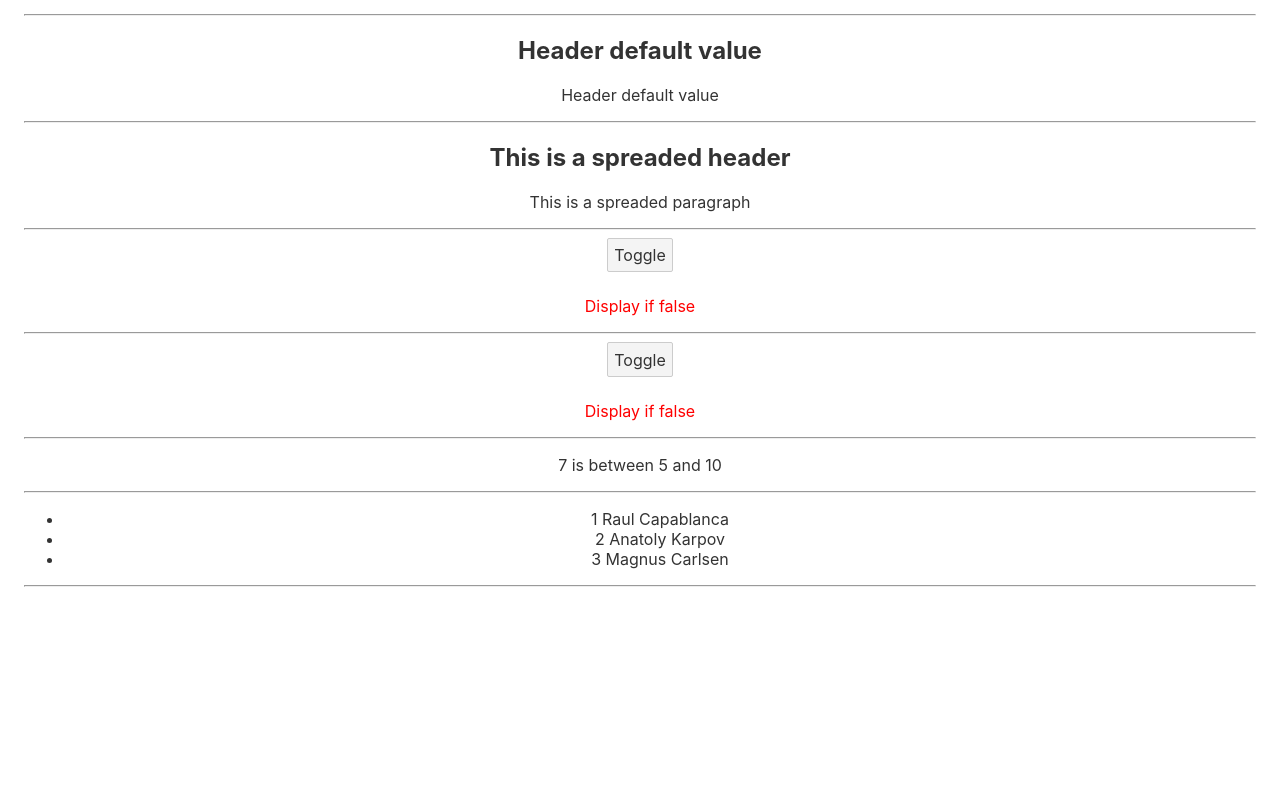
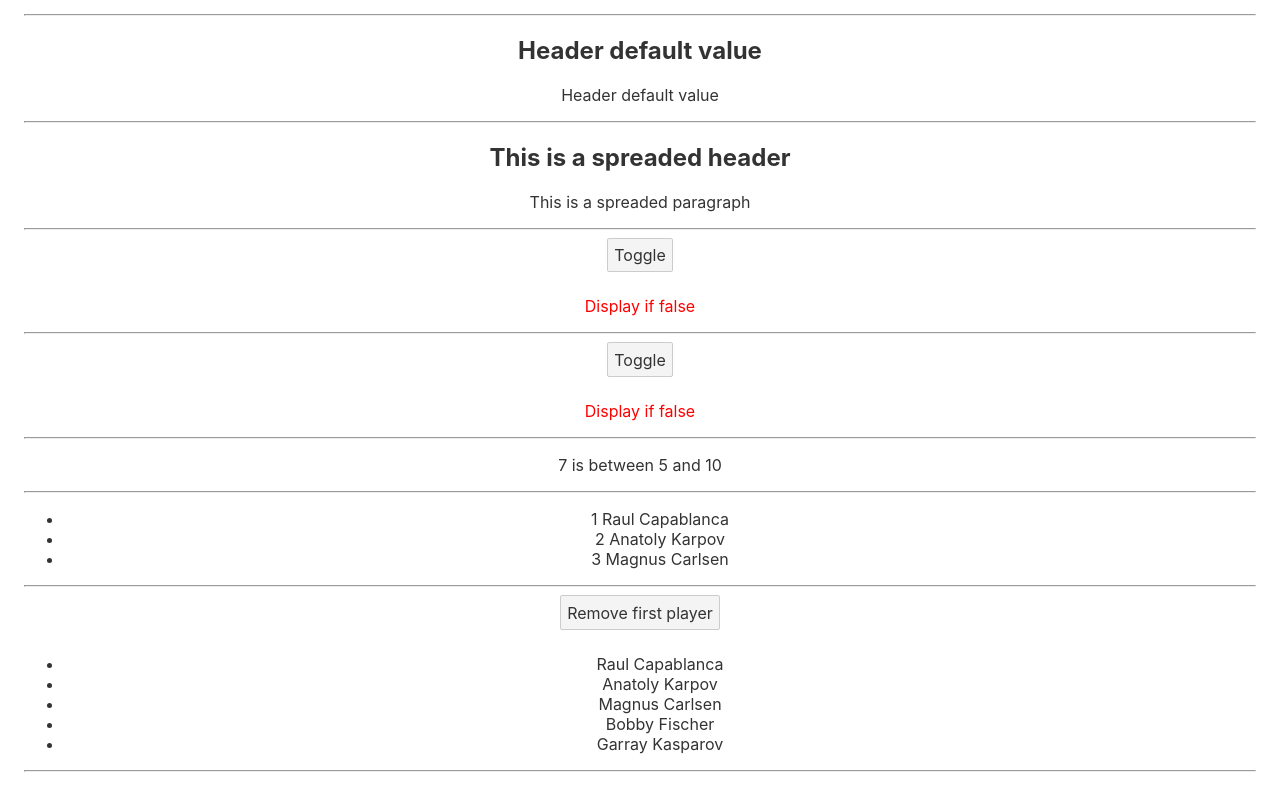
Before and after one commit to osotorrio/learning-svelte, a Svelte app: page / in a window 1280 px wide. Shown: the part 1219-2015 px from the top of the page. Before the commit the page ends 1830 px from the top, so only its background shows below. Built offline with nearby package versions, Linux system fonts and the light colour scheme.

Commit message:
4.Logic e.Keyed each blocks

```diff
--- /dev/null
+++ b/src/4-Logic/e-keyed-each-blocks.svelte
@@ -0,0 +1,23 @@
+<script>
+  let players = [
+    { id: 1, name: "Raul Capablanca", elo: 2600 },
+    { id: 2, name: "Anatoly Karpov", elo: 2700 },
+    { id: 3, name: "Magnus Carlsen", elo: 2800 },
+    { id: 4, name: "Bobby Fischer", elo: 2800 },
+    { id: 5, name: "Garray Kasparov", elo: 2800 },
+  ];
+
+  function removeFirstPlayer() {
+    players = players.splice(1);
+  }
+</script>
+
+<div id="keyed-each-blocks">
+  <button on:click={removeFirstPlayer}>Remove first player</button>
+  <ul>
+    {#each players as player (player.id)}
+      <li title="Elo: {player.elo}">{player.name}</li>
+    {/each}
+  </ul>
+  <hr />
+</div>
--- a/src/App.svelte
+++ b/src/App.svelte
@@ -18,6 +18,7 @@
   import ElseBlocks from "./4-Logic/b-else-blocks.svelte";
   import ElseIfBlocks from "./4-Logic/c-else-if-blocks.svelte";
   import EachBlock from "./4-Logic/d-each-blocks.svelte";
+  import KeyedEachBlock from "./4-Logic/e-keyed-each-blocks.svelte";
 </script>
 
 <main>
@@ -44,6 +45,7 @@
   <ElseBlocks />
   <ElseIfBlocks />
   <EachBlock />
+  <KeyedEachBlock />
 </main>
 
 <style>
```
